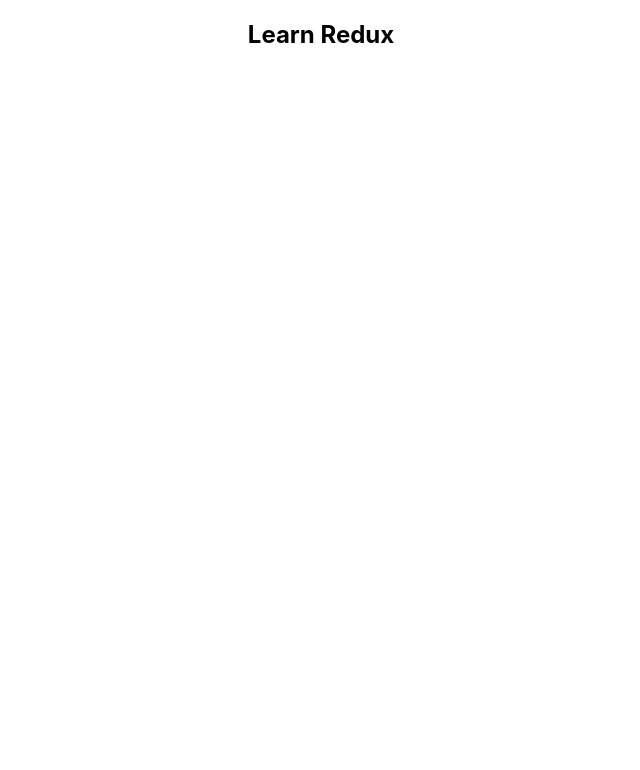
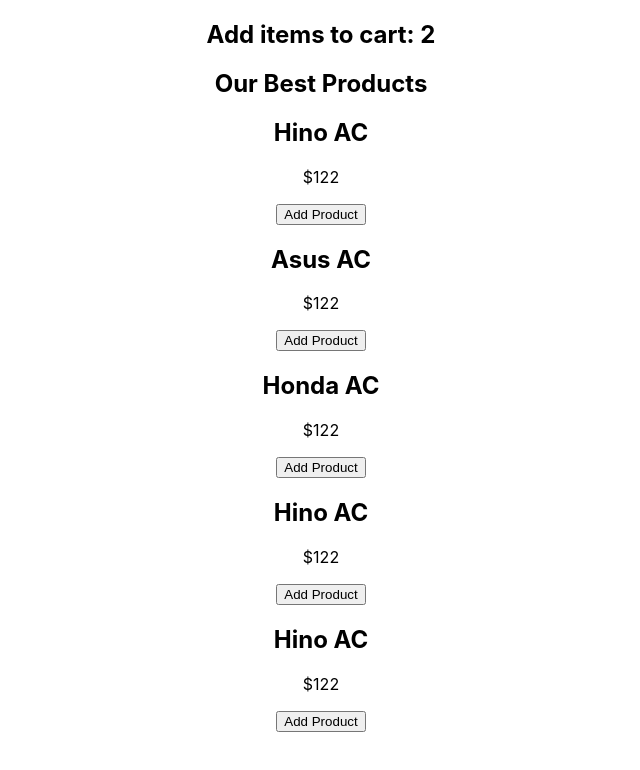
Before and after one commit to me-sajib/redux-cart, a React (Create React App) app: page / in a window 1280 px wide. Shown: the top 770 px of the page, without its empty margins (319-959 px from the left). Built offline with nearby package versions, Linux system fonts and the light colour scheme.

Commit message:
show demo product

```diff
--- a/src/App.js
+++ b/src/App.js
@@ -1,9 +1,10 @@
 import "./App.css";
+import Shop from "./pages/Shop";
 
 function App() {
   return (
     <div className="App">
-      <h2>Learn Redux</h2>
+      <Shop />
     </div>
   );
 }
--- a/src/pages/Cart.js
+++ b/src/pages/Cart.js
@@ -3,7 +3,7 @@
 const Cart = () => {
   return (
     <div>
-      <h2>Total: $122</h2>
+      <h2>Add items to cart: 2</h2>
     </div>
   );
 };
--- a/src/pages/Products.js
+++ b/src/pages/Products.js
@@ -1,9 +1,12 @@
 import React from "react";
 
-const Products = () => {
+const Products = ({ product }) => {
+  const { id, name, price } = product;
   return (
     <div>
-      <h2>Hino AC</h2>
+      <h2>{name}</h2>
+      <p>${price}</p>
+      <button>Add Product</button>
     </div>
   );
 };
--- a/src/pages/Shop.js
+++ b/src/pages/Shop.js
@@ -1,9 +1,23 @@
 import React from "react";
+import Cart from "./Cart";
+import Products from "./Products";
 
 const Shop = () => {
+  const products = [
+    { id: 1, name: "Hino AC", price: 122 },
+    { id: 2, name: "Asus AC", price: 122 },
+    { id: 3, name: "Honda AC", price: 122 },
+    { id: 4, name: "Hino AC", price: 122 },
+    { id: 5, name: "Hino AC", price: 122 },
+  ];
+
   return (
     <div>
+      <Cart />
       <h2>Our Best Products</h2>
+      {products.map((product) => (
+        <Products key={product.id} product={product} />
+      ))}
     </div>
   );
 };
```
